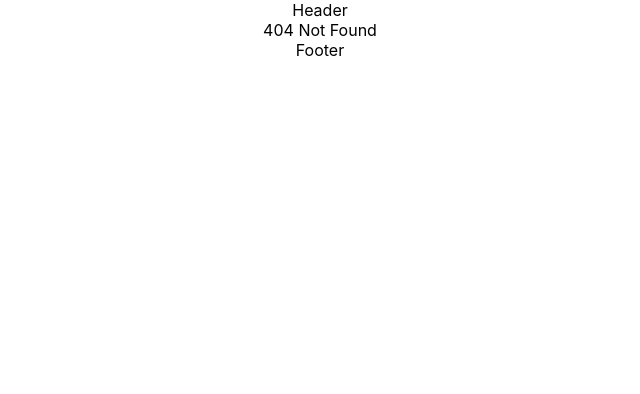
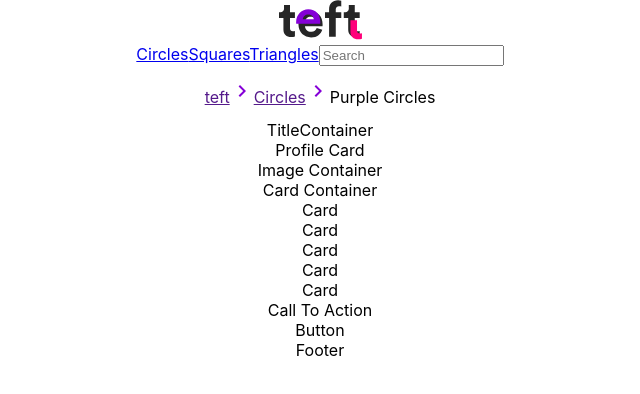
Before and after one commit to maaaaciej/dekodetest, a React (Create React App) app: page /teft/circles/purple-circles in a window 1280 px wide. Before the commit this address had no page. Shown: the top 394 px of the page, without its empty margins (320-960 px from the left). Built offline with nearby package versions, Linux system fonts and the light colour scheme.

Commit message:
hydrated the header and sitemap components with content

```diff
--- a/src/App.js
+++ b/src/App.js
@@ -13,7 +13,7 @@ function App() {
     <div className="App">
       <Header />
       <Switch>
-        <Route path="/articles/" component={PostContainer} />
+        <Route path="/teft/circles/purple-circles" component={PostContainer} />
         <Route path="*" exact component={NotFound} />
       </Switch>
       <Footer />
--- a/src/components/Header/header.component.jsx
+++ b/src/components/Header/header.component.jsx
@@ -1,9 +1,27 @@
 import React from "react";
+
+import { ReactComponent as Logo } from "./logo.svg";
 
 import "./header.styles.scss";
 
 const Header = () => {
-  return <div className="header">Header</div>;
+  return (
+    <div className="header">
+      <div className="header-logo">
+        <Logo />
+      </div>
+      <a href="https://dekode.no/" target="_blank" className="header-link">
+        Circles
+      </a>
+      <a href="https://dekode.no/" target="_blank" className="header-link">
+        Squares
+      </a>
+      <a href="https://dekode.no/" target="_blank" className="header-link">
+        Triangles
+      </a>
+      <input type="text" placeholder="Search" className="header-search" />
+    </div>
+  );
 };
 
 export default Header;
--- a/src/components/Header/header.styles.scss
+++ b/src/components/Header/header.styles.scss
@@ -0,0 +1,3 @@
+.header {
+  margin-bottom: 1%;
+}
--- a/src/components/SiteMap/sitemap.component.jsx
+++ b/src/components/SiteMap/sitemap.component.jsx
@@ -1,9 +1,23 @@
 import React from "react";
+import { ReactComponent as Forward } from "./forward.svg";
 
 import "./sitemap.styles.scss";
 
 const SiteMap = () => {
-  return <div className="sitemap">SiteMap</div>;
+  return (
+    <div className="sitemap">
+      <a href="" className="sitemap-link">
+        teft
+      </a>
+      <Forward />
+      <a href="" className="sitemap-link">
+        Circles
+      </a>
+      <Forward />
+
+      <a className="sitemap-link">Purple Circles</a>
+    </div>
+  );
 };
 
 export default SiteMap;
--- a/src/components/SiteMap/sitemap.styles.scss
+++ b/src/components/SiteMap/sitemap.styles.scss
@@ -0,0 +1,3 @@
+.sitemap {
+  margin-bottom: 1%;
+}
```
Also changed, not shown: src/components/Header/logo.svg (added), src/components/SiteMap/forward.svg (added).
